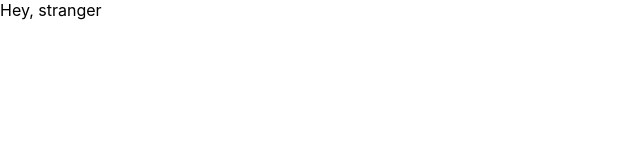
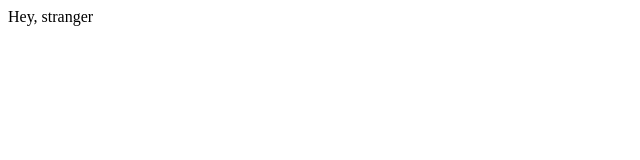
Before and after one commit to khivi/programming-languages, a React (Create React App) app in the folder react-js/: page / in a window 1280 px wide. Shown: the top 160 px of the page, without its empty margins (0-640 px from the left). Built offline with nearby package versions, Linux system fonts and the light colour scheme.

Commit message:
remove css

```diff
--- a/react-js/src/index.css
+++ /dev/null
@@ -1,13 +0,0 @@
-body {
-  margin: 0;
-  font-family: -apple-system, BlinkMacSystemFont, 'Segoe UI', 'Roboto', 'Oxygen',
-    'Ubuntu', 'Cantarell', 'Fira Sans', 'Droid Sans', 'Helvetica Neue',
-    sans-serif;
-  -webkit-font-smoothing: antialiased;
-  -moz-osx-font-smoothing: grayscale;
-}
-
-code {
-  font-family: source-code-pro, Menlo, Monaco, Consolas, 'Courier New',
-    monospace;
-}
--- a/react-js/src/index.js
+++ b/react-js/src/index.js
@@ -1,6 +1,5 @@
 import React from 'react';
 import ReactDOM from 'react-dom';
-import './index.css';
 import App from './App.jsx';
 
 ReactDOM.render(
```
